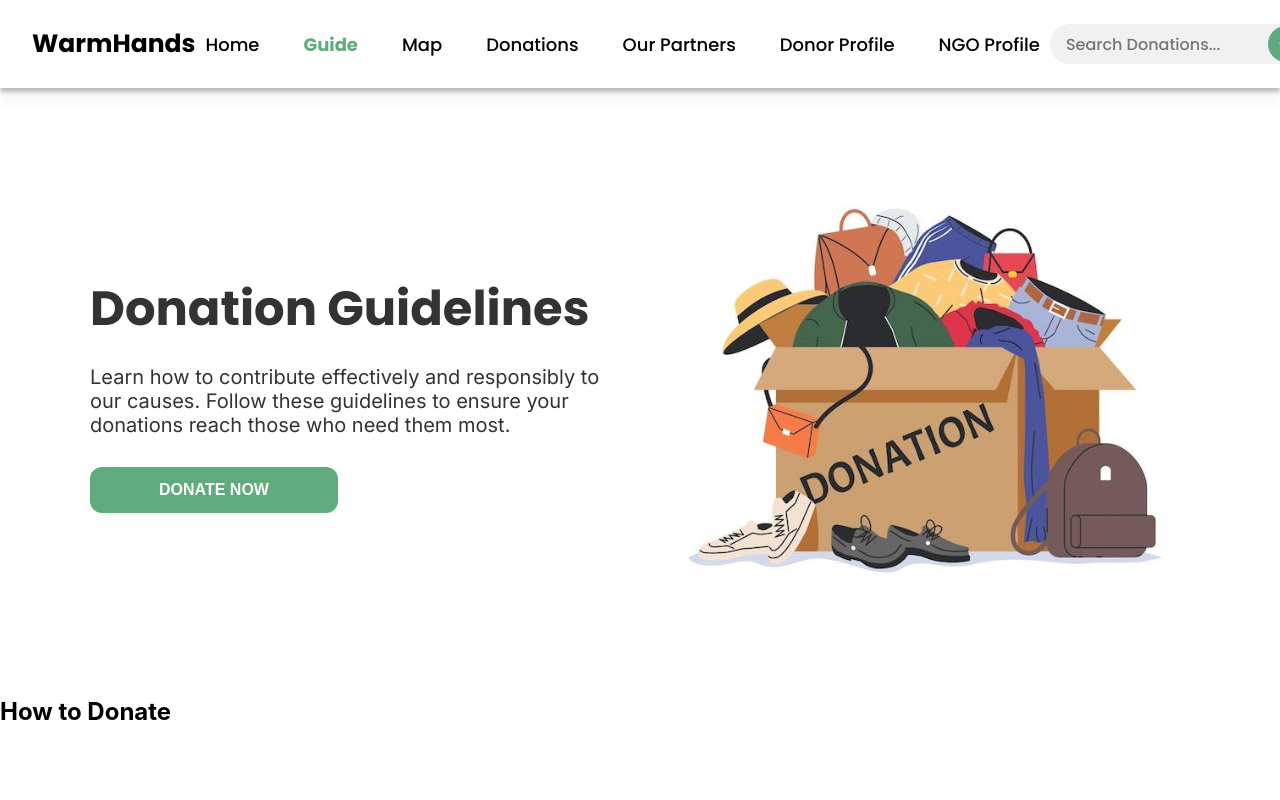
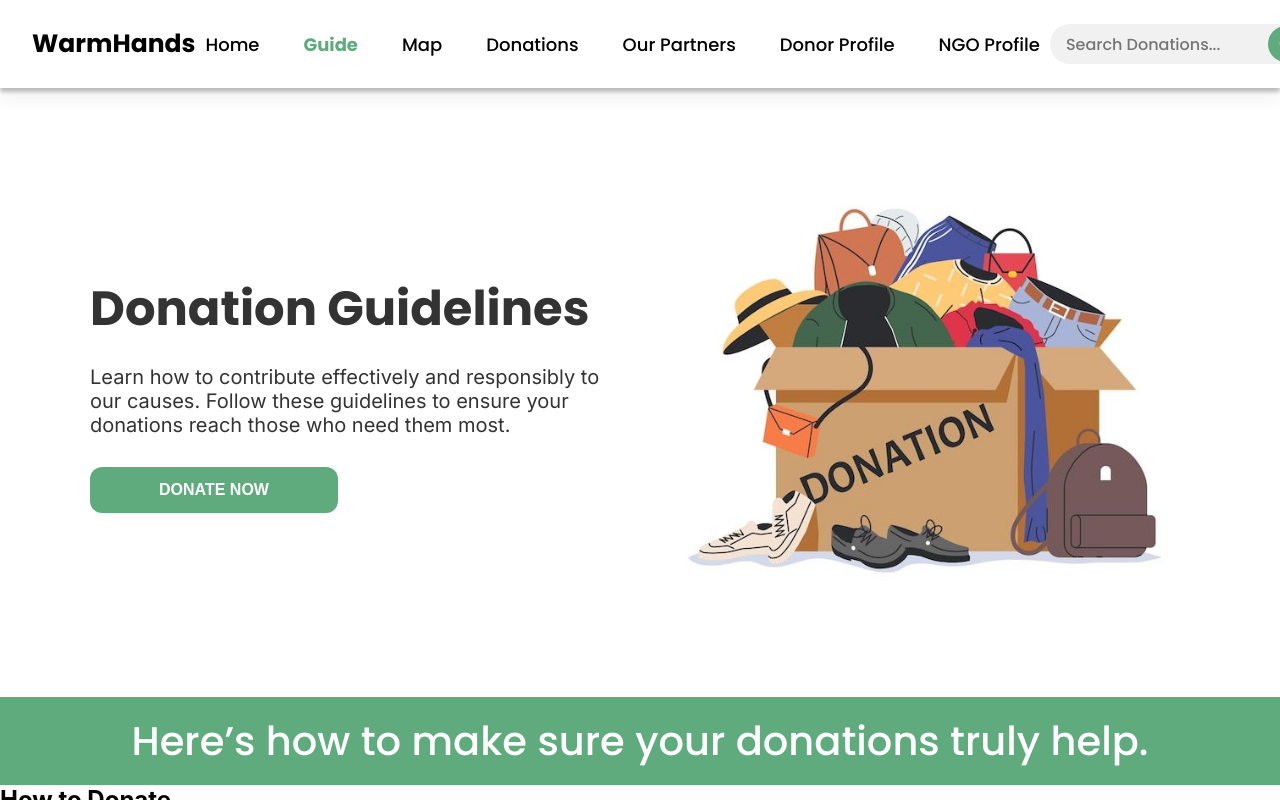
Before and after one commit to HusseinAtoui/donationplatform-frontend, a React (Create React App) app: page /guide in a window 1280 px wide. Built offline with nearby package versions, Linux system fonts and the light colour scheme.

Commit message:
title box guidelines

```diff
--- a/src/pages/Guidelines/Guidelines.css
+++ b/src/pages/Guidelines/Guidelines.css
@@ -21,3 +21,23 @@
     height: auto;
     border-radius: 16px;
 }
+
+/* How to Donate Box */
+.how-to-donate-box {
+    width: 100%;
+    background-color: #5FAB7D;
+    padding: 20px 20px;
+    display: flex;
+    justify-content: center;
+    align-items: center;
+    text-align: center;
+}
+
+.how-to-donate-box h2 {
+    font-family: 'Poppins', sans-serif;
+    font-weight: 400;
+    font-size: 40px;
+    line-height: 48px;
+    color: #FFFFFF;
+    margin: 0;
+}
--- a/src/pages/Guidelines/Guidelines.jsx
+++ b/src/pages/Guidelines/Guidelines.jsx
@@ -12,9 +12,7 @@ export default function Guidelines() {
         subtitle: "Learn how to contribute effectively and responsibly to our causes. Follow these guidelines to ensure your donations reach those who need them most.",
         buttonText: "DONATE NOW",
         image: donationImage,
-        onButtonClick: () => {
-            navigate('/donations');
-        },
+        onButtonClick: () => navigate('/donations'),
     };
 
     return (
@@ -27,6 +25,11 @@ export default function Guidelines() {
                 onButtonClick={heroData.onButtonClick}
             />
 
+            {/* How to Donate Box */}
+            <div className="how-to-donate-box">
+                <h2>Here’s how to make sure your donations truly help.</h2>
+            </div>
+
             {/* Main Guidelines Content */}
             <section className="guidelines-content">
                 <div className="guidelines-container">
```
